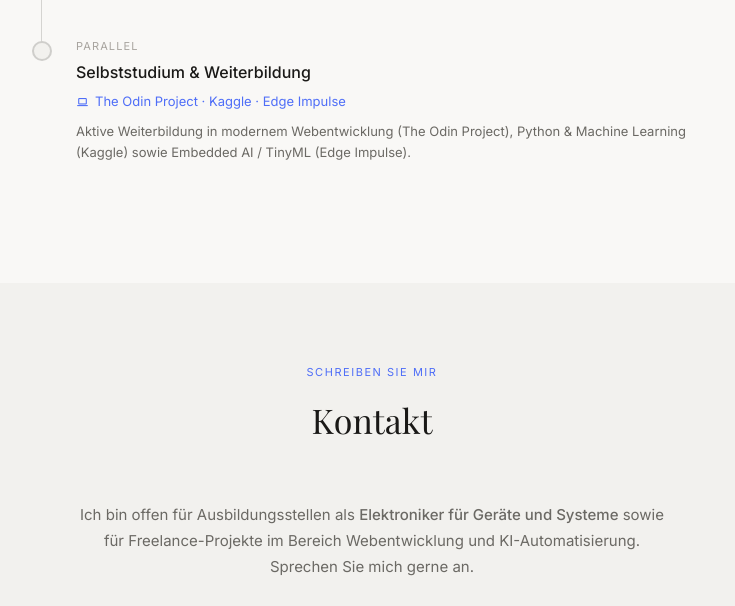
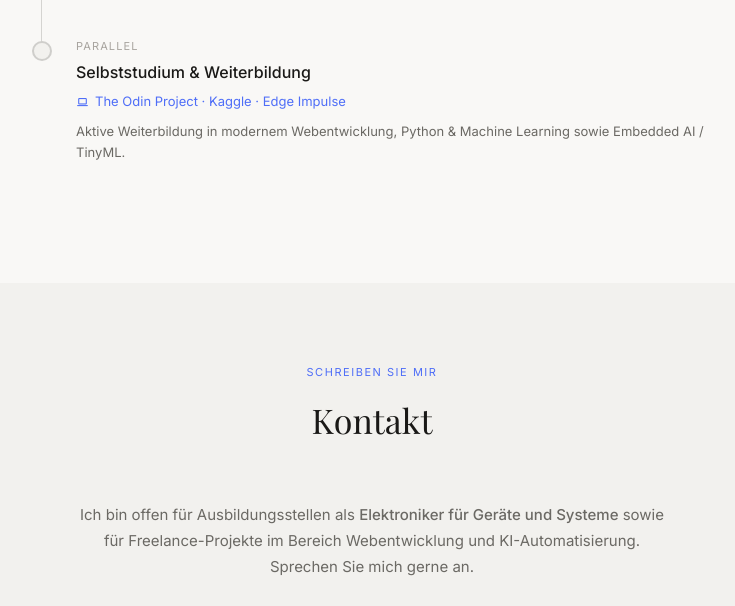
Before and after one commit to moxix/souleadowadms, a plain HTML site: page index.html in a window 1280 px wide. Shown: the part 3072-3678 px from the top of the page, without its empty margins (268-1003 px from the left). Drawn offline with nearby package versions, Linux system fonts and the light colour scheme.

Commit message:
Update description

```diff
--- a/index.html
+++ b/index.html
@@ -326,7 +326,7 @@ und Elektrotechnik. Praktikum bei Stadtwerke Karlsruhe. Ziel: Ausbildungsplatz a
               <i class="ti ti-device-laptop"></i>
               The Odin Project · Kaggle · Edge Impulse
             </div>
-            <p>Aktive Weiterbildung in modernem Webentwicklung (The Odin Project), Python & Machine Learning (Kaggle) sowie Embedded AI / TinyML (Edge Impulse).</p>
+            <p>Aktive Weiterbildung in modernem Webentwicklung, Python & Machine Learning sowie Embedded AI / TinyML.</p>
           </div>
         </div>
 
```
